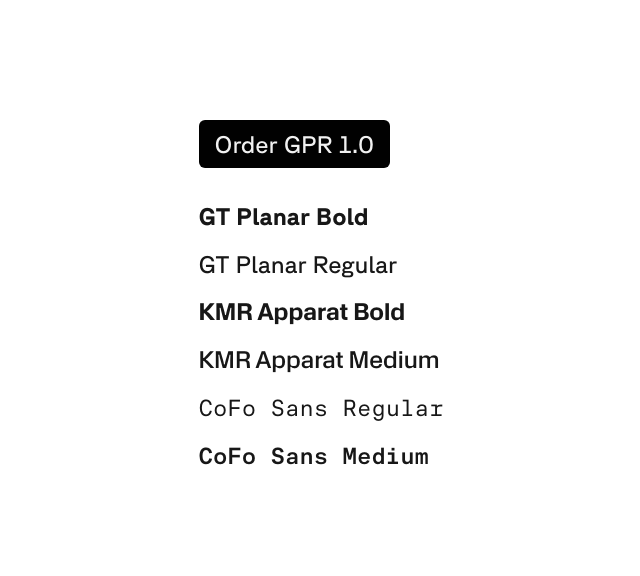
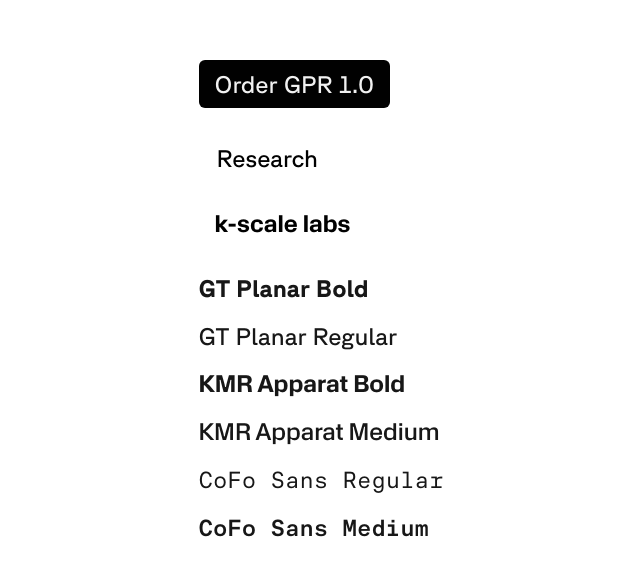
Before and after one commit to zeroth-robotics/zeroth-frontend, a Next.js app: page / in a window 1280 px wide. Shown: the part 104-680 px from the top of the page, without its empty margins (319-959 px from the left). Built offline with nearby package versions, Linux system fonts and the light colour scheme.

Commit message:
add logotype link

```diff
--- a/src/components/buttons/ctaButton.tsx
+++ b/src/components/buttons/ctaButton.tsx
@@ -21,8 +21,7 @@ const CTAButton = (props: TextProps) => {
                 background: "#ff8c25",
                 color: "#f1f1f1",
             }}>
-            <div className={"font-planar font-normal text-2xl px-4 py-2 " +
-                " select-none "}
+            <div className={"font-planar font-normal text-2xl px-4 py-2 select-none "}
             >{props.text}
             </div>
         </motion.button>
--- a/src/components/interfaces.tsx
+++ b/src/components/interfaces.tsx
@@ -6,3 +6,7 @@ export interface TextColourProps {
     text: string,
     color: string
 }
+
+export interface LinkProps {
+    linkURL: string
+}
--- /dev/null
+++ b/src/components/logos/logotype.tsx
@@ -0,0 +1,26 @@
+import {motion} from "motion/react";
+import React from "react";
+import Link from "next/link";
+
+const Logotype = () => {
+    return (
+        <motion.button
+            transition={{
+                duration: 0.85,
+                ease: "circOut",
+                bounce: "spring",
+            }}
+            initial={{
+                color: "#010101",
+            }}
+            whileHover={{
+                color: "#ff4d00",
+            }}>
+            <Link className={"font-apparat font-bold text-2xl px-4 py-2 select-none "} href={"/"}>
+                k-scale labs
+            </Link>
+        </motion.button>
+    );
+}
+
+export default Logotype;
--- a/src/components/navbar/navButton.tsx
+++ b/src/components/navbar/navButton.tsx
@@ -1,6 +1,7 @@
 import {TextProps} from "@/components/interfaces";
 import {motion} from "motion/react";
 import React from "react";
+import Link from "next/link";
 
 const NavButton = (props: TextProps) => {
     return (
@@ -22,10 +23,9 @@ const NavButton = (props: TextProps) => {
                 background: "#f1f1f1",
                 color: "#010101",
             }}>
-            <div className={"font-planar font-normal text-2xl px-4 py-2 " +
-                " select-none "}
-            >{props.text}
-            </div>
+            <Link className={"font-planar font-normal text-2xl px-4 py-2 select-none "} href={"/"}>
+                {props.text}
+            </Link>
         </motion.button>
     );
 };
--- a/src/pages/index.tsx
+++ b/src/pages/index.tsx
@@ -1,4 +1,6 @@
 import CTAButton from "@/components/buttons/ctaButton";
+import NavButton from "@/components/navbar/navButton";
+import Logotype from "@/components/logos/logotype";
 
 export default function Home() {
   return (
@@ -7,6 +9,8 @@ export default function Home() {
     >
       <main className="flex flex-col gap-8 row-start-2 items-center sm:items-start">
         <CTAButton text={"Order GPR 1.0"}/>
+        <NavButton text={"Research"}/>
+        <Logotype/>
         <div className="flex flex-col gap-4 text-2xl">
           <h2 className="font-planar font-bold">GT Planar Bold</h2>
           <h2 className="font-planar font-normal">GT Planar Regular</h2>
```
